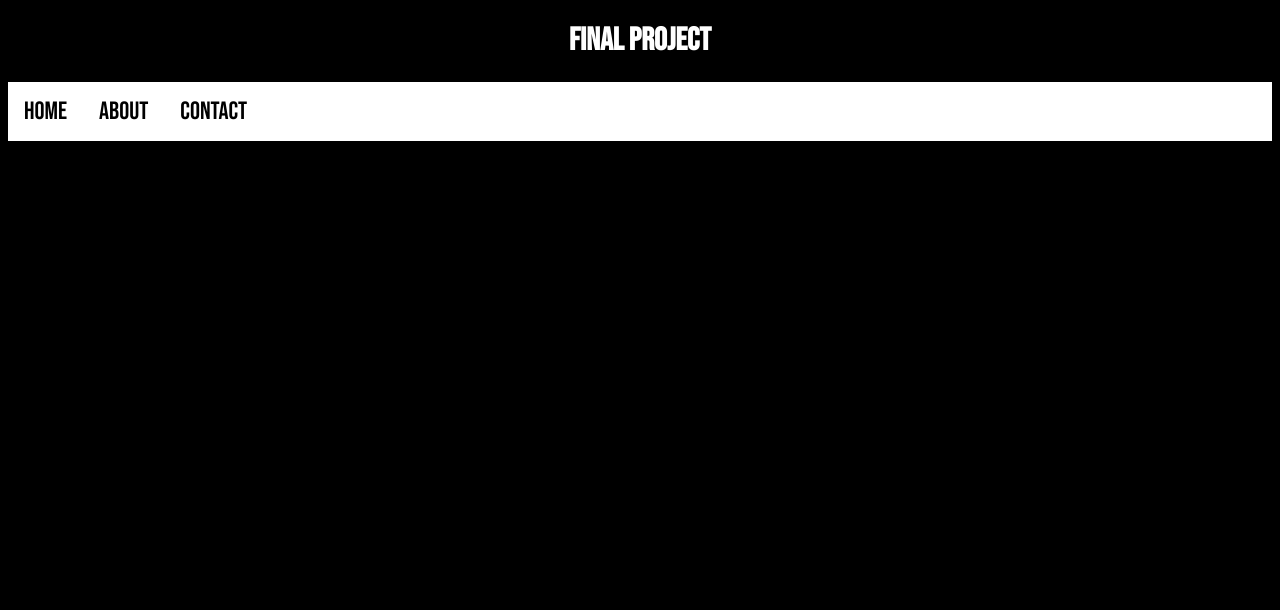
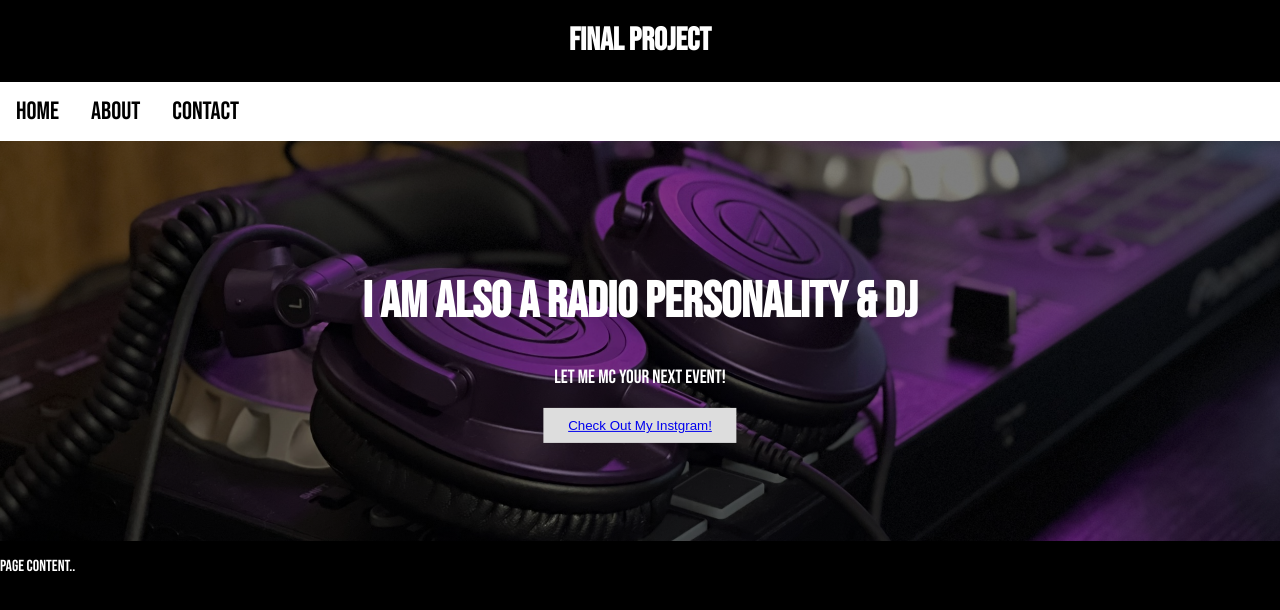
Before and after one commit to rayzor826/final-project, a plain HTML site: page about.html in a window 1280 px wide. Drawn offline with Linux system fonts and the light colour scheme; some icons are missing.

Commit message:
Finished Index and added hero pic

```diff
--- a/about.html
+++ b/about.html
@@ -20,6 +20,48 @@
 
          <!--END Font Awesome-->
     <link rel="stylesheet" href="CSS Folder/style.css">
+
+    <style>
+    body, html {
+        height: 100%;
+        margin: 0;
+      }
+
+      .hero-image {
+        background-image: linear-gradient(rgba(0, 0, 0, 0.5), rgba(0, 0, 0, 0.5)), url("/IMG\ Folder/dj.jpg");
+        height: 50%;
+        background-position: center;
+        background-repeat: no-repeat;
+        background-size: cover;
+        position: relative;
+      }
+
+      .hero-text {
+        text-align: center;
+        position: absolute;
+        top: 50%;
+        left: 50%;
+        transform: translate(-50%, -50%);
+        color: white;
+      }
+
+      .hero-text button {
+        border: none;
+        outline: 0;
+        display: inline-block;
+        padding: 10px 25px;
+        color: black;
+        background-color: #ddd;
+        text-align: center;
+        cursor: pointer;
+      }
+
+      .hero-text button:hover {
+        background-color: #555;
+        color: white;
+      }
+      </style>
+
     <title>About</title>
 </head>
 <body>
@@ -37,6 +79,16 @@
     </div>
     </nav>
 
+    <div class="hero-image">
+        <div class="hero-text">
+          <h1 style="font-size:50px">I am also a radio personality & DJ</h1>
+          <p style="font-size: larger;">let me Mc your next event!</p>
+          <button><a href="https://www.instagram.com/bigray826/" target="_blank">Check Out My Instgram!</a></button>
+        </div>
+      </div>
+
+      <p>Page Content..</p>
+
 
 
 </body>
```
Also changed, not shown: index.html (+30 -2 lines), IMG Folder/Ray3.jpg (added), IMG Folder/Ray_Hero.jpg (added), IMG Folder/dj.jpg (added), IMG Folder/psyduck.jpg (added), 1 other file.
